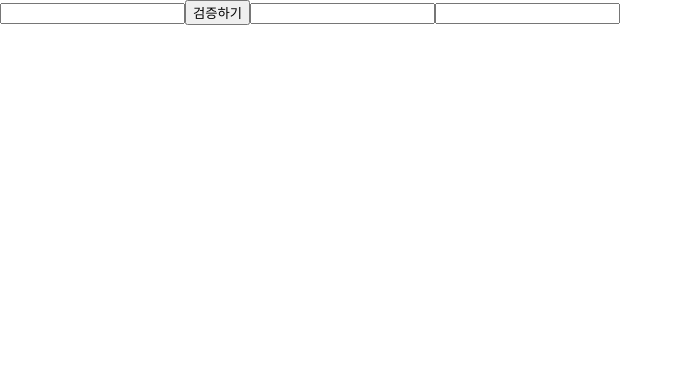
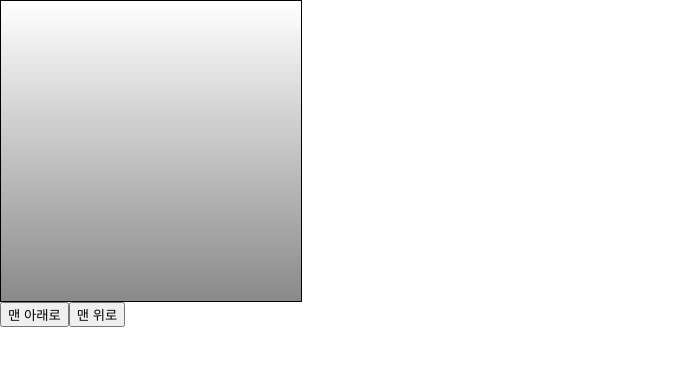
Before and after one commit to hyChunjae2023/react2025, a React (Create React App) app in the folder hello-react/: page / in a window 1280 px wide. Shown: the top 366 px of the page, without its empty margins (0-683 px from the left). Built offline with nearby package versions, Linux system fonts and the light colour scheme.

Commit message:
ref 컴포넌트에 설정하여 컴포넌트 내부 DOM 요소 직접 제어

```diff
--- a/hello-react/src/App.js
+++ b/hello-react/src/App.js
@@ -1,12 +1,27 @@
 import './App.css';
-import ValidationSample from './Components/ValidationSample';
+import { Component, createRef } from 'react';
+import ScrollBox from './Components/ScrollBox';
 
+class App extends Component {
+  scrollBox = createRef();
+  render() {
+    return (
+      <div>
+        {/** 컴포넌트에 ref 를 설정하여 컴포넌트 내부의 DOM 요소 직접 제어 */}
+        <ScrollBox ref={(ref) => this.scrollBox = ref} />
+        <button onClick={() => this.scrollBox.scrollToBottom()}>맨 아래로</button>
+        <button onClick={() => this.scrollBox.scrollToTop()}>맨 위로</button>
+      </div>
+    )
+  }
+}
+
+/*
 const App = () => {
   return (
     <div>
-      <ValidationSample />
     </div>
   )
 }
-
+*/
 export default App;
--- /dev/null
+++ b/hello-react/src/Components/ScrollBox.js
@@ -0,0 +1,38 @@
+import { Component, createRef } from 'react';
+
+class ScrollBox extends Component {
+    box = createRef();
+    scrollToBottom = () => {
+        const { scrollHeight, clientHeight } = this.box;
+        this.box.scrollTop = scrollHeight - clientHeight;
+    }
+    scrollToTop = () => this.box.scrollTop = 0;
+    render() {
+        const style = {
+            border: '1px solid black',
+            height: '300px',
+            width: '300px',
+            overflow: 'auto',
+            position: 'relative'
+        };
+
+        const innerStyle = {
+            width: '100%',
+            height: '650px',
+            background: 'linear-gradient(white, black)'
+        };
+
+
+        return (
+            <div
+                style={style}
+                ref={(ref) => this.box = ref}
+            >
+                <div style={innerStyle}>
+                </div>
+            </div>
+        );
+    }
+}
+
+export default ScrollBox;
```
